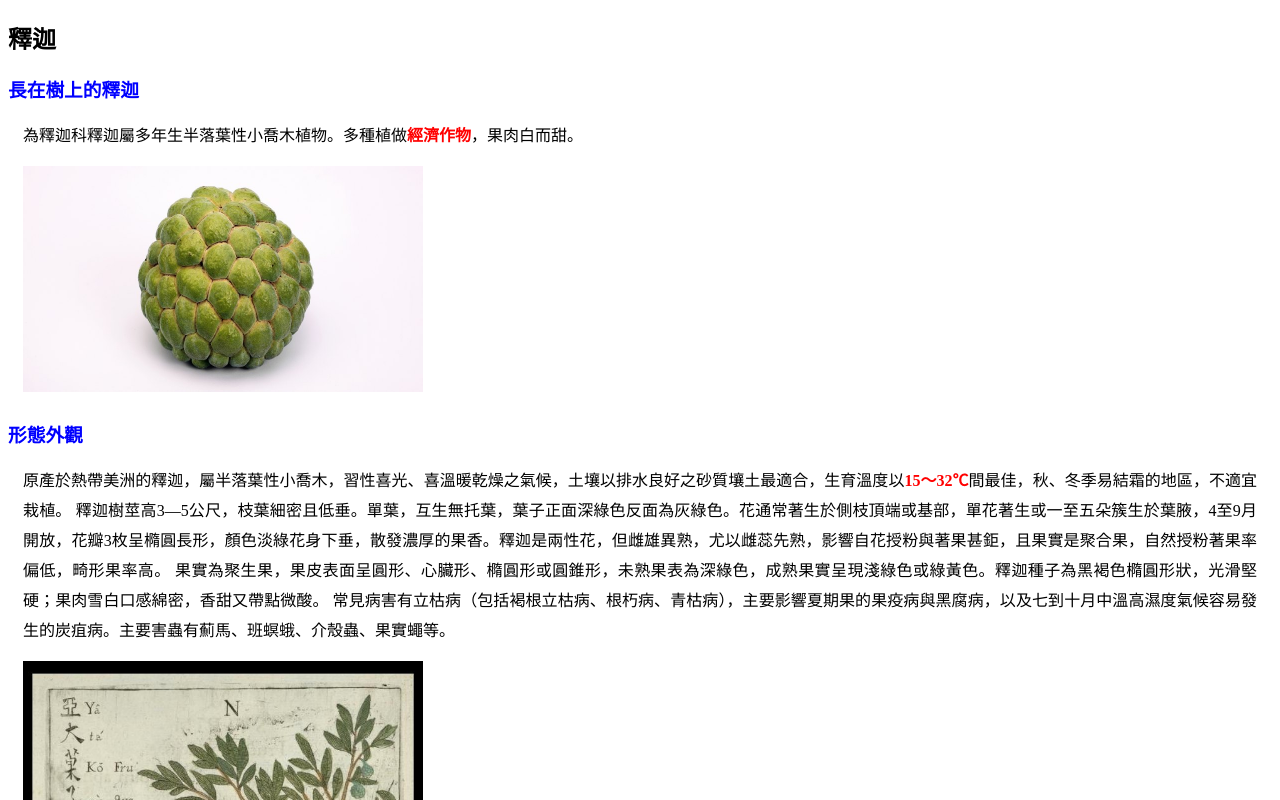
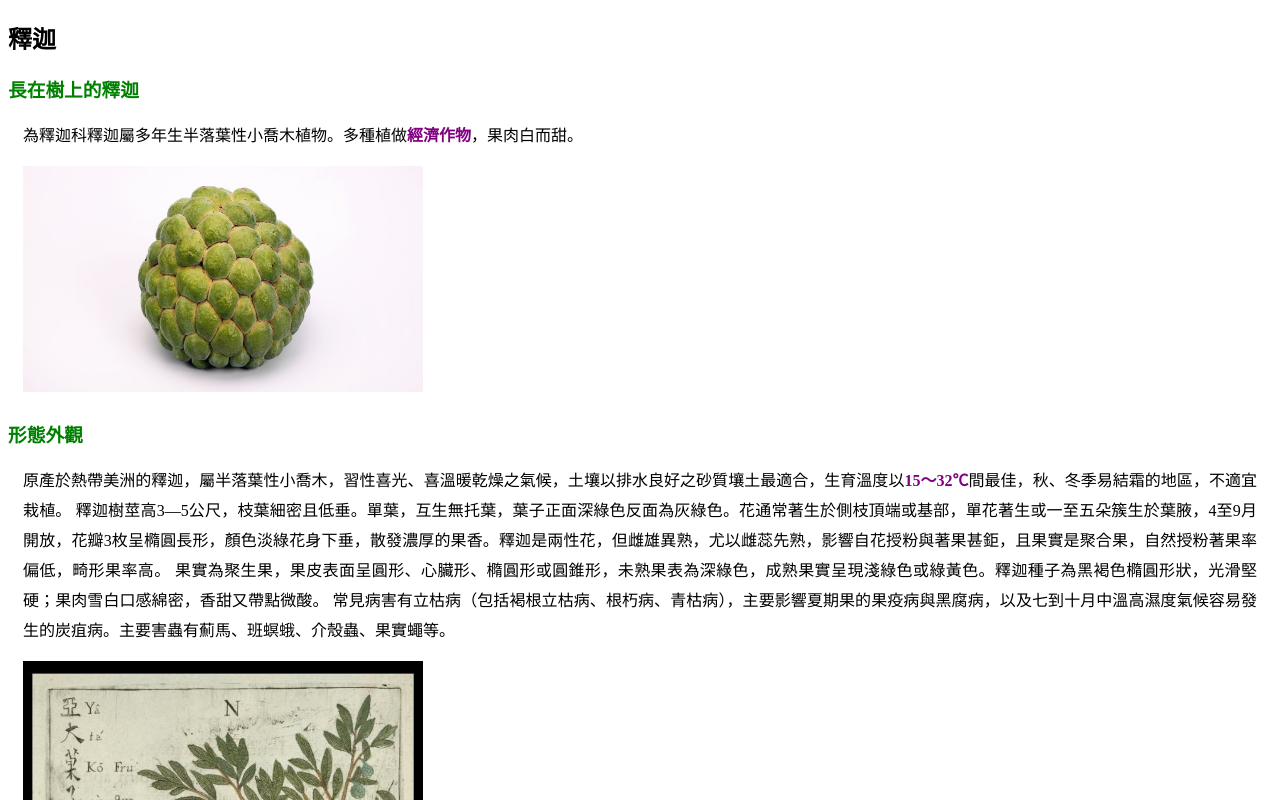
Before and after one commit to stray0326/stray0326.github.io, a plain HTML site: page B3A54/作業02/index.htm in a window 1280 px wide. Shown: the top 800 px of the page. Drawn offline with Linux system fonts and the light colour scheme.

Commit message:
作業02

```diff
--- a/B3A54/作業02/index.htm
+++ b/B3A54/作業02/index.htm
@@ -10,10 +10,10 @@
 			line-height: 30px;
 		}
 		h3 {
-			color: blue;
+			color: green;
 		}
 		span {
-			color: red;
+			color: purple;
 			font-weight: bolder;
 		}
 	</style>
```
